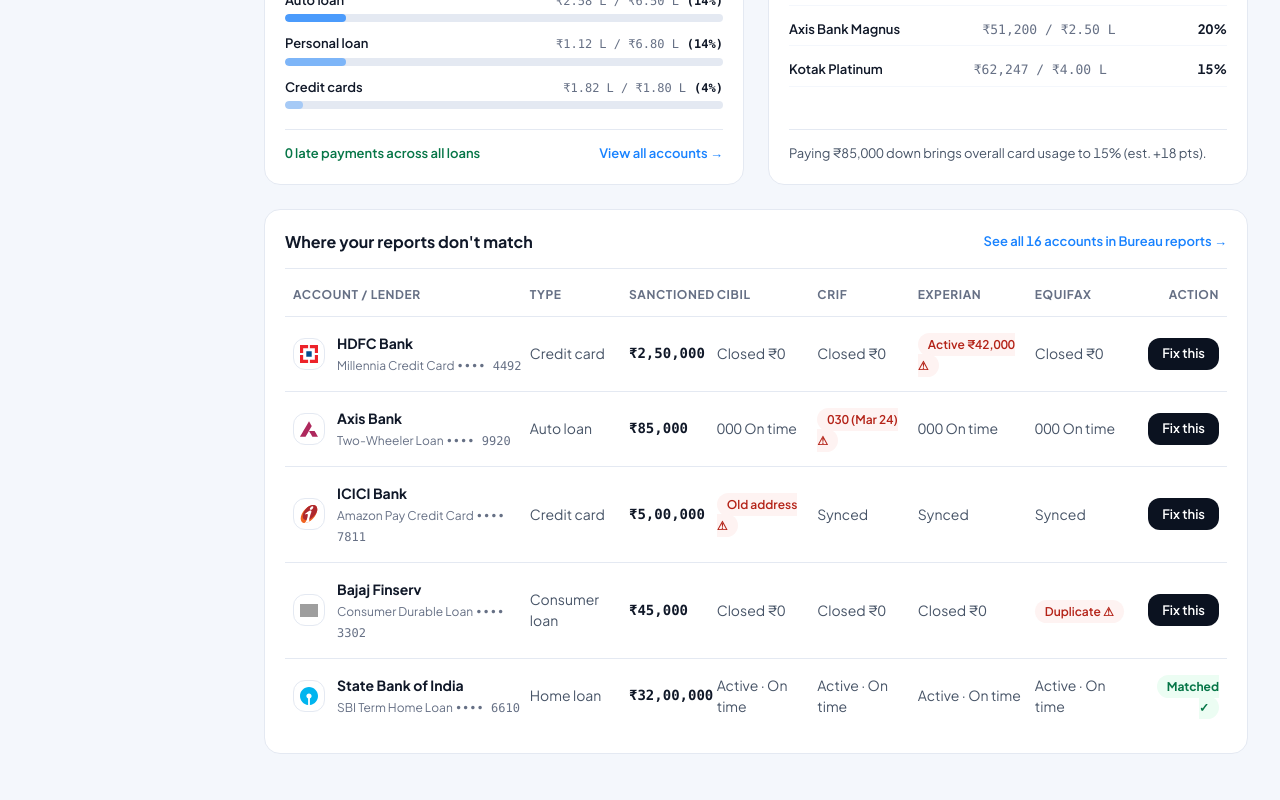
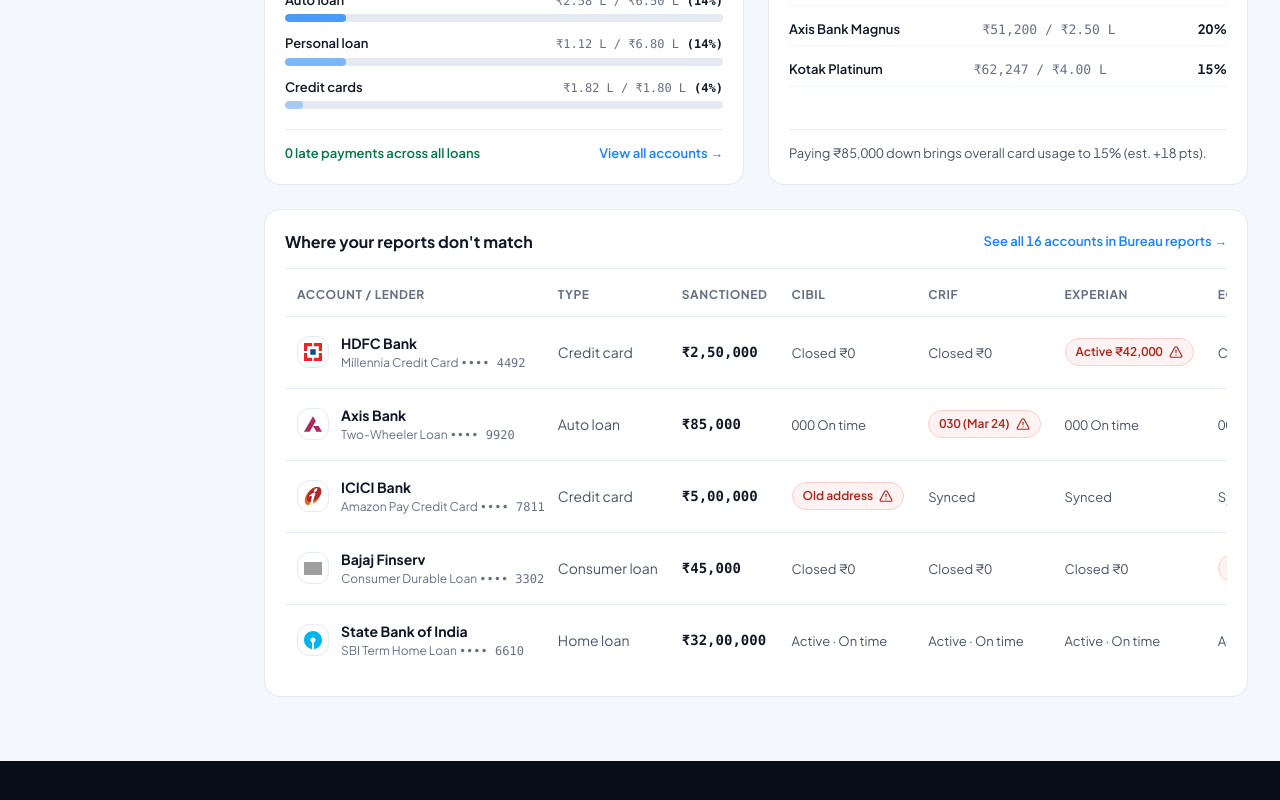
Before and after one commit to primescoreofficial/Primescore-new-UI, a Next.js app: page / in a window 1280 px wide. Shown: the part 1207-2007 px from the top of the page. After the commit the page ends 1968 px from the top, so only its background shows below. Built offline with nearby package versions, Linux system fonts and the light colour scheme; grey boxes are pictures that could not be loaded.

Commit message:
fix(tables): ensure robust whitespace-nowrap and crisp alignment on all badges, warning capsules, and action buttons

```diff
--- a/components/PrimeScoreDesktopApp.tsx
+++ b/components/PrimeScoreDesktopApp.tsx
@@ -1864,14 +1864,14 @@
                   <table className="w-full text-left text-[14px]">
                     <thead>
                       <tr className="border-b border-[#E4E9F2] text-[12px] font-bold uppercase tracking-wider text-[#667085]">
-                        <th className="pb-3 pl-2">Account / lender</th>
-                        <th className="pb-3">Type</th>
-                        <th className="pb-3">Sanctioned</th>
-                        <th className="pb-3">CIBIL</th>
-                        <th className="pb-3">CRIF</th>
-                        <th className="pb-3">Experian</th>
-                        <th className="pb-3">Equifax</th>
-                        <th className="pb-3 pr-2 text-right">Action</th>
+                        <th className="pb-3 pl-3 whitespace-nowrap">Account / lender</th>
+                        <th className="pb-3 px-3 whitespace-nowrap">Type</th>
+                        <th className="pb-3 px-3 whitespace-nowrap">Sanctioned</th>
+                        <th className="pb-3 px-3 whitespace-nowrap">CIBIL</th>
+                        <th className="pb-3 px-3 whitespace-nowrap">CRIF</th>
+                        <th className="pb-3 px-3 whitespace-nowrap">Experian</th>
+                        <th className="pb-3 px-3 whitespace-nowrap">Equifax</th>
+                        <th className="pb-3 pr-3 text-right whitespace-nowrap">Action</th>
                       </tr>
                     </thead>
                     <tbody className="divide-y divide-[#E4E9F2]">
@@ -1881,50 +1881,50 @@
                           onClick={() => setSelectedDrawerAccount(acc)}
                           className="hover:bg-[#F4F7FC] cursor-pointer transition-colors"
                         >
-                          <td className="py-4 pl-2">
+                          <td className="py-4 pl-3">
                             <div className="flex items-center gap-3">
-                              <BankLogo lender={acc.lender} className="w-8 h-8" />
-                              <div>
-                                <strong className="font-bold text-[#101828] block">{acc.lender}</strong>
-                                <span className="text-[12px] text-[#667085]">{acc.product} <span className="font-mono">{acc.accountNo}</span></span>
+                              <BankLogo lender={acc.lender} className="w-8 h-8 shrink-0" />
+                              <div className="min-w-0">
+                                <strong className="font-bold text-[#101828] block truncate">{acc.lender}</strong>
+                                <span className="text-[12px] text-[#667085] truncate block">{acc.product} <span className="font-mono">{acc.accountNo}</span></span>
                               </div>
                             </div>
                           </td>
-                          <td className="py-4 text-[#475467]">{acc.typeLabel}</td>
-                          <td className="py-4 font-mono tabular-nums text-[#101828] font-semibold">{acc.sanctionLimitFormatted}</td>
-                          <td className="py-4">
-                            <span className={acc.cibilMismatch ? "rounded-full bg-[#FEF3F2] px-2.5 py-1 text-[#B42318] font-semibold text-[12px]" : "text-[#475467]"}>
-                              {acc.cibilStatus} {acc.cibilMismatch && "⚠"}
+                          <td className="py-4 px-3 text-[#475467] whitespace-nowrap">{acc.typeLabel}</td>
+                          <td className="py-4 px-3 font-mono tabular-nums text-[#101828] font-semibold whitespace-nowrap">{acc.sanctionLimitFormatted}</td>
+                          <td className="py-4 px-3 whitespace-nowrap">
+                            <span className={acc.cibilMismatch ? "inline-flex items-center gap-1.5 rounded-full bg-[#FEF3F2] px-2.5 py-1 text-[#B42318] font-semibold text-[12px] border border-[#FECDCA] whitespace-nowrap" : "text-[#475467] text-[13px] whitespace-nowrap"}>
+                              {acc.cibilStatus} {acc.cibilMismatch && <AlertTriangle className="h-3.5 w-3.5 text-[#B42318] shrink-0" />}
                             </span>
                           </td>
-                          <td className="py-4">
-                            <span className={acc.crifMismatch ? "rounded-full bg-[#FEF3F2] px-2.5 py-1 text-[#B42318] font-semibold text-[12px]" : "text-[#475467]"}>
-                              {acc.crifStatus} {acc.crifMismatch && "⚠"}
+                          <td className="py-4 px-3 whitespace-nowrap">
+                            <span className={acc.crifMismatch ? "inline-flex items-center gap-1.5 rounded-full bg-[#FEF3F2] px-2.5 py-1 text-[#B42318] font-semibold text-[12px] border border-[#FECDCA] whitespace-nowrap" : "text-[#475467] text-[13px] whitespace-nowrap"}>
+                              {acc.crifStatus} {acc.crifMismatch && <AlertTriangle className="h-3.5 w-3.5 text-[#B42318] shrink-0" />}
                             </span>
                           </td>
-                          <td className="py-4">
-                            <span className={acc.experianMismatch ? "rounded-full bg-[#FEF3F2] px-2.5 py-1 text-[#B42318] font-semibold text-[12px]" : "text-[#475467]"}>
-                              {acc.experianStatus} {acc.experianMismatch && "⚠"}
+                          <td className="py-4 px-3 whitespace-nowrap">
+                            <span className={acc.experianMismatch ? "inline-flex items-center gap-1.5 rounded-full bg-[#FEF3F2] px-2.5 py-1 text-[#B42318] font-semibold text-[12px] border border-[#FECDCA] whitespace-nowrap" : "text-[#475467] text-[13px] whitespace-nowrap"}>
+                              {acc.experianStatus} {acc.experianMismatch && <AlertTriangle className="h-3.5 w-3.5 text-[#B42318] shrink-0" />}
                             </span>
                           </td>
-                          <td className="py-4">
-                            <span className={acc.equifaxMismatch ? "rounded-full bg-[#FEF3F2] px-2.5 py-1 text-[#B42318] font-semibold text-[12px]" : "text-[#475467]"}>
-                              {acc.equifaxStatus} {acc.equifaxMismatch && "⚠"}
+                          <td className="py-4 px-3 whitespace-nowrap">
+                            <span className={acc.equifaxMismatch ? "inline-flex items-center gap-1.5 rounded-full bg-[#FEF3F2] px-2.5 py-1 text-[#B42318] font-semibold text-[12px] border border-[#FECDCA] whitespace-nowrap" : "text-[#475467] text-[13px] whitespace-nowrap"}>
+                              {acc.equifaxStatus} {acc.equifaxMismatch && <AlertTriangle className="h-3.5 w-3.5 text-[#B42318] shrink-0" />}
                             </span>
                           </td>
-                          <td className="py-4 pr-2 text-right">
+                          <td className="py-4 pr-3 text-right whitespace-nowrap">
                             {acc.status === "Mismatch" ? (
                               <button
                                 onClick={(e) => {
                                   e.stopPropagation();
                                   openDisputeModalForAccount(acc);
                                 }}
-                                className="h-8 rounded-xl bg-[#0B1220] px-3.5 text-[13px] font-semibold text-white hover:bg-slate-800 transition-colors cursor-pointer"
+                                className="inline-flex items-center justify-center h-8 rounded-xl bg-[#0B1220] px-4 text-[13px] font-semibold text-white hover:bg-slate-800 transition-colors cursor-pointer whitespace-nowrap shrink-0 shadow-xs"
                               >
                                 Fix this
                               </button>
                             ) : (
-                              <span className="rounded-full bg-[#ECFDF3] px-2.5 py-1 text-[12px] font-bold text-[#067647]">
+                              <span className="inline-flex items-center gap-1.5 rounded-full bg-[#ECFDF3] px-2.5 py-1 text-[12px] font-bold text-[#067647] border border-[#ABEFC6] whitespace-nowrap">
                                 Matched ✓
                               </span>
                             )}
@@ -2046,15 +2046,15 @@
                 <table className="w-full text-left text-[14px]">
                   <thead>
                     <tr className="border-b border-[#E4E9F2] bg-[#F4F7FC] text-[12px] font-bold uppercase tracking-wider text-[#667085]">
-                      <th className="py-3.5 px-4">Account / lender</th>
-                      <th className="py-3.5 px-3">Type</th>
-                      <th className="py-3.5 px-3">Limit / Sanctioned</th>
-                      <th className="py-3.5 px-3">CIBIL (743)</th>
-                      <th className="py-3.5 px-3">CRIF (757)</th>
-                      <th className="py-3.5 px-3">Experian (770)</th>
-                      <th className="py-3.5 px-3">Equifax (817)</th>
-                      <th className="py-3.5 px-3">Status</th>
-                      <th className="py-3.5 px-4 text-right">Action</th>
+                      <th className="py-3.5 px-4 whitespace-nowrap">Account / lender</th>
+                        <th className="py-3.5 px-3 whitespace-nowrap">Type</th>
+                        <th className="py-3.5 px-3 whitespace-nowrap">Limit / Sanctioned</th>
+                        <th className="py-3.5 px-3 whitespace-nowrap">CIBIL (743)</th>
+                        <th className="py-3.5 px-3 whitespace-nowrap">CRIF (757)</th>
+                        <th className="py-3.5 px-3 whitespace-nowrap">Experian (770)</th>
+                        <th className="py-3.5 px-3 whitespace-nowrap">Equifax (817)</th>
+                        <th className="py-3.5 px-3 whitespace-nowrap">Status</th>
+                        <th className="py-3.5 px-4 text-right whitespace-nowrap">Action</th>
                       </tr>
                     </thead>
                     <tbody className="divide-y divide-[#E4E9F2]">
@@ -2066,56 +2066,56 @@
                         >
                           <td className="py-4 px-4">
                             <div className="flex items-center gap-3">
-                            <BankLogo lender={acc.lender} className="w-9 h-9" />
-                            <div>
-                              <strong className="font-bold text-[#101828] block">{acc.lender}</strong>
-                              <span className="text-[12px] text-[#667085]">{acc.product} <span className="font-mono">{acc.accountNo}</span></span>
+                              <BankLogo lender={acc.lender} className="w-9 h-9 shrink-0" />
+                              <div className="min-w-0">
+                                <strong className="font-bold text-[#101828] block truncate">{acc.lender}</strong>
+                                <span className="text-[12px] text-[#667085] truncate block">{acc.product} <span className="font-mono">{acc.accountNo}</span></span>
                               </div>
                             </div>
                           </td>
-                        <td className="py-4 px-3 text-[#475467]">{acc.typeLabel}</td>
-                        <td className="py-4 px-3 font-mono tabular-nums text-[#101828] font-bold">{acc.sanctionLimitFormatted}</td>
-                        <td className="py-4 px-3">
-                          <span className={acc.cibilMismatch ? "rounded-full bg-[#FEF3F2] px-2.5 py-1 text-[#B42318] font-semibold text-[12px]" : "text-[#475467]"}>
-                            {acc.cibilStatus} {acc.cibilMismatch && "⚠"}
+                          <td className="py-4 px-3 text-[#475467] whitespace-nowrap">{acc.typeLabel}</td>
+                          <td className="py-4 px-3 font-mono tabular-nums text-[#101828] font-bold whitespace-nowrap">{acc.sanctionLimitFormatted}</td>
+                          <td className="py-4 px-3 whitespace-nowrap">
+                            <span className={acc.cibilMismatch ? "inline-flex items-center gap-1.5 rounded-full bg-[#FEF3F2] px-2.5 py-1 text-[#B42318] font-semibold text-[12px] border border-[#FECDCA] whitespace-nowrap" : "text-[#475467] text-[13px] whitespace-nowrap"}>
+                              {acc.cibilStatus} {acc.cibilMismatch && <AlertTriangle className="h-3.5 w-3.5 text-[#B42318] shrink-0" />}
                             </span>
                           </td>
-                        <td className="py-4 px-3">
-                          <span className={acc.crifMismatch ? "rounded-full bg-[#FEF3F2] px-2.5 py-1 text-[#B42318] font-semibold text-[12px]" : "text-[#475467]"}>
-                            {acc.crifStatus} {acc.crifMismatch && "⚠"}
+                          <td className="py-4 px-3 whitespace-nowrap">
+                            <span className={acc.crifMismatch ? "inline-flex items-center gap-1.5 rounded-full bg-[#FEF3F2] px-2.5 py-1 text-[#B42318] font-semibold text-[12px] border border-[#FECDCA] whitespace-nowrap" : "text-[#475467] text-[13px] whitespace-nowrap"}>
+                              {acc.crifStatus} {acc.crifMismatch && <AlertTriangle className="h-3.5 w-3.5 text-[#B42318] shrink-0" />}
                             </span>
                           </td>
-                        <td className="py-4 px-3">
-                          <span className={acc.experianMismatch ? "rounded-full bg-[#FEF3F2] px-2.5 py-1 text-[#B42318] font-semibold text-[12px]" : "text-[#475467]"}>
-                            {acc.experianStatus} {acc.experianMismatch && "⚠"}
+                          <td className="py-4 px-3 whitespace-nowrap">
+                            <span className={acc.experianMismatch ? "inline-flex items-center gap-1.5 rounded-full bg-[#FEF3F2] px-2.5 py-1 text-[#B42318] font-semibold text-[12px] border border-[#FECDCA] whitespace-nowrap" : "text-[#475467] text-[13px] whitespace-nowrap"}>
+                              {acc.experianStatus} {acc.experianMismatch && <AlertTriangle className="h-3.5 w-3.5 text-[#B42318] shrink-0" />}
                             </span>
                           </td>
-                        <td className="py-4 px-3">
-                          <span className={acc.equifaxMismatch ? "rounded-full bg-[#FEF3F2] px-2.5 py-1 text-[#B42318] font-semibold text-[12px]" : "text-[#475467]"}>
-                            {acc.equifaxStatus} {acc.equifaxMismatch && "⚠"}
+                          <td className="py-4 px-3 whitespace-nowrap">
+                            <span className={acc.equifaxMismatch ? "inline-flex items-center gap-1.5 rounded-full bg-[#FEF3F2] px-2.5 py-1 text-[#B42318] font-semibold text-[12px] border border-[#FECDCA] whitespace-nowrap" : "text-[#475467] text-[13px] whitespace-nowrap"}>
+                              {acc.equifaxStatus} {acc.equifaxMismatch && <AlertTriangle className="h-3.5 w-3.5 text-[#B42318] shrink-0" />}
                             </span>
                           </td>
-                        <td className="py-4 px-3">
+                          <td className="py-4 px-3 whitespace-nowrap">
                             {acc.status === "Mismatch" ? (
-                            <span className="inline-flex items-center gap-1.5 rounded-full bg-[#FEF3F2] px-2.5 py-1 text-[12px] font-bold text-[#B42318]">
-                              <span className="h-1.5 w-1.5 rounded-full bg-[#B42318]" />
+                              <span className="inline-flex items-center gap-1.5 rounded-full bg-[#FEF3F2] px-3 py-1 text-[12px] font-bold text-[#B42318] border border-[#FECDCA] whitespace-nowrap shrink-0">
+                                <span className="h-1.5 w-1.5 rounded-full bg-[#B42318] shrink-0" />
                                 Doesn&apos;t match
                               </span>
                             ) : (
-                            <span className="inline-flex items-center gap-1.5 rounded-full bg-[#ECFDF3] px-2.5 py-1 text-[12px] font-bold text-[#067647]">
-                              <span className="h-1.5 w-1.5 rounded-full bg-[#067647]" />
+                              <span className="inline-flex items-center gap-1.5 rounded-full bg-[#ECFDF3] px-3 py-1 text-[12px] font-bold text-[#067647] border border-[#ABEFC6] whitespace-nowrap shrink-0">
+                                <span className="h-1.5 w-1.5 rounded-full bg-[#067647] shrink-0" />
                                 Matched
                               </span>
                             )}
                           </td>
-                        <td className="py-4 px-4 text-right">
+                          <td className="py-4 px-4 text-right whitespace-nowrap">
                             {acc.status === "Mismatch" ? (
                               <button
                                 onClick={(e) => {
                                   e.stopPropagation();
                                   openDisputeModalForAccount(acc);
                                 }}
-                              className="h-8 rounded-xl bg-[#0B1220] px-3.5 text-[13px] font-semibold text-white hover:bg-slate-800 transition-colors cursor-pointer"
+                                className="inline-flex items-center justify-center h-8 rounded-xl bg-[#0B1220] px-4 text-[13px] font-semibold text-white hover:bg-slate-800 transition-colors cursor-pointer whitespace-nowrap shrink-0 shadow-xs"
                               >
                                 Fix this
                               </button>
@@ -2125,7 +2125,7 @@
                                   e.stopPropagation();
                                   setSelectedDrawerAccount(acc);
                                 }}
-                              className="text-[13px] text-[#667085] hover:text-[#101828] font-semibold"
+                                className="inline-flex items-center justify-end text-[13px] text-[#667085] hover:text-[#101828] font-semibold whitespace-nowrap hover:underline"
                               >
                                 Details →
                               </button>
```
Lines whose indentation alone changed are shown as unchanged.
